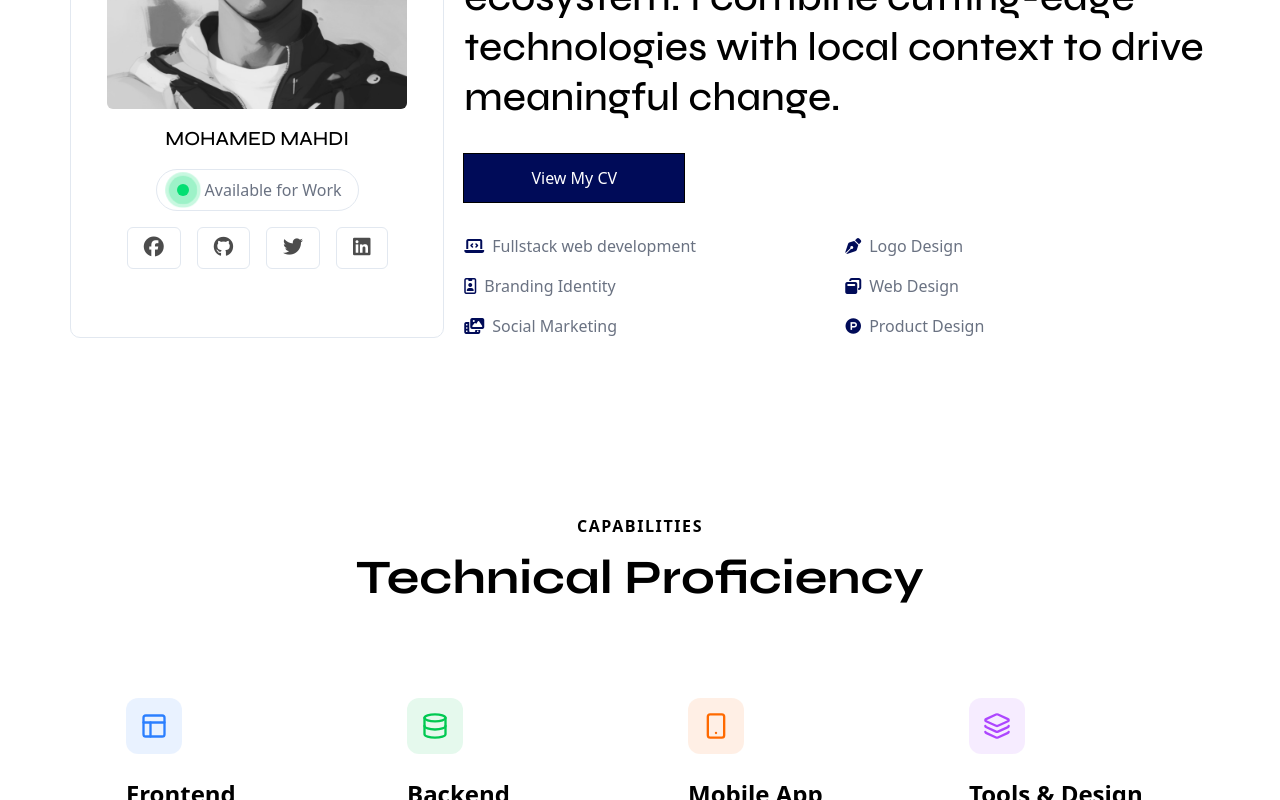
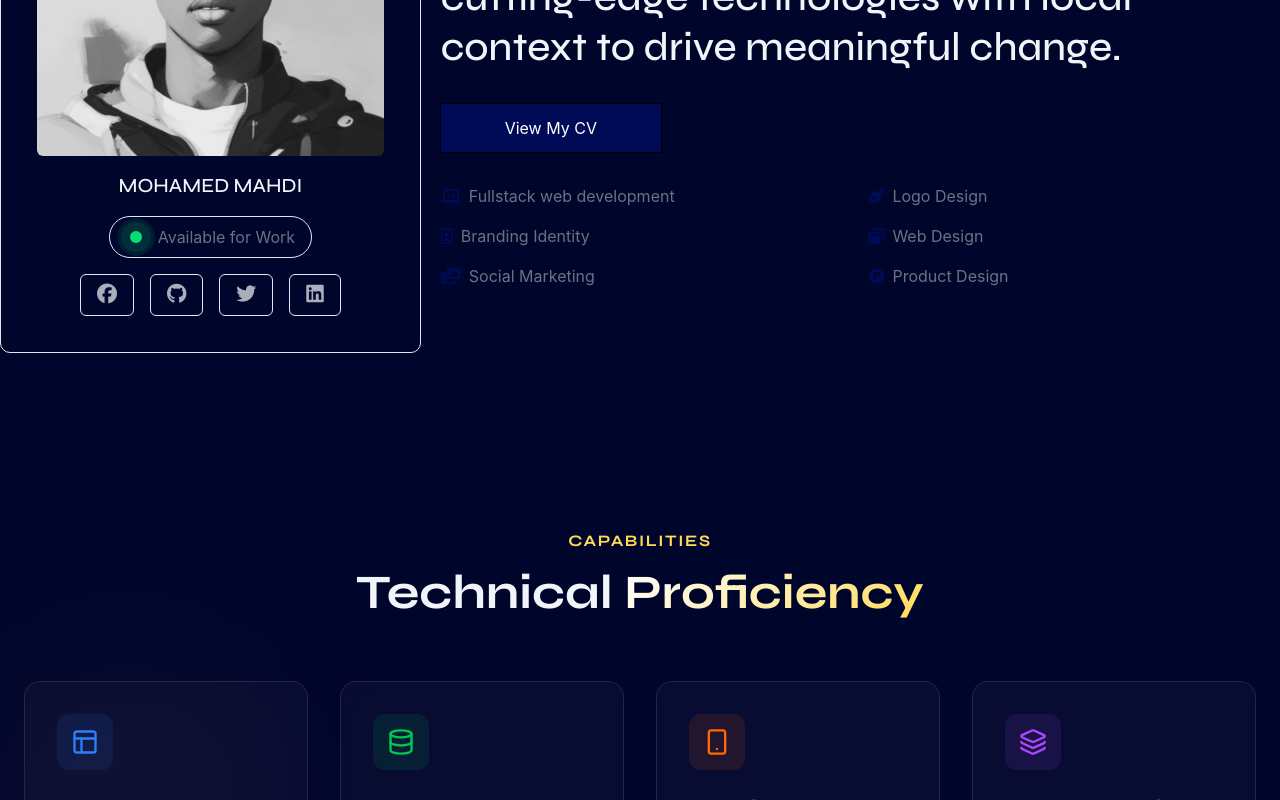
Before and after one commit to Maxamed459/My-Portfolio, a React (Vite) app: page / in a window 1280 px wide. Shown: the part 760-1560 px from the top of the page. Built offline with nearby package versions, Linux system fonts and the light colour scheme.

Commit message:
upadted the ui added dark mode

```diff
--- a/src/index.css
+++ b/src/index.css
@@ -1,59 +1,83 @@
 @import "tailwindcss";
 
-html {
-  scroll-behavior: smooth;
+@theme {
+  --color-primary: #000b58;
+  --color-accent: #ffdb5a;
+  --color-accent-hover: #fcd34d;
+  --color-secondary: #1a2a6c;
+
+  --font-sync: sync, "sans-serif";
+  --font-inter: "Inter", sans-serif;
+}
+
+@layer base {
+  :root {
+    --bg-color: #f8fafc;
+    --text-color: #0f172a;
+    --card-bg: #ffffff;
+    --card-border: rgba(0, 0, 0, 0.1);
+    --header-bg: rgba(248, 250, 252, 0.8);
+    --glow-opacity: 0.1;
+  }
+
+  .dark {
+    --bg-color: #00052c;
+    --text-color: #f1f5f9;
+    --card-bg: rgba(255, 255, 255, 0.03);
+    --card-border: rgba(255, 255, 255, 0.1);
+    --header-bg: rgba(0, 11, 88, 0.8);
+    --glow-opacity: 0.2;
+  }
+
+  body {
+    background-color: var(--bg-color);
+    color: var(--text-color);
+    font-family: var(--font-inter);
+    transition: background-color 0.3s ease, color 0.3s ease;
+    @apply antialiased;
+  }
+
+  h1, h2, h3, h4, h5, h6 {
+    font-family: var(--font-sync);
+  }
+
+  html {
+    scroll-behavior: smooth;
+  }
+}
+
+@layer utilities {
+  .glass {
+    background: var(--card-bg);
+    backdrop-filter: blur(12px);
+    -webkit-backdrop-filter: blur(12px);
+    border: 1px solid var(--card-border);
+  }
+
+
+
+  .text-gradient {
+    background: linear-gradient(135deg, var(--color-primary), var(--color-accent));
+    -webkit-background-clip: text;
+    background-clip: text;
+    -webkit-text-fill-color: transparent;
+  }
+
+  .dark .text-gradient {
+    background: linear-gradient(135deg, #fff, var(--color-accent));
+    -webkit-background-clip: text;
+    background-clip: text;
+    -webkit-text-fill-color: transparent;
+  }
+
+  .glow {
+    box-shadow: 0 0 20px rgba(255, 219, 90, var(--glow-opacity));
+  }
 }
 
 @font-face {
   font-family: sync;
-  src: url(../src/assets/fonts/Syne-VariableFont_wght.ttf);
-}
-
-@layer utilities {
-  .text-stroke {
-    -webkit-text-stroke: 1px black;
-    color: transparent;
-  }
-  .container {
-    width: 100%;
-  }
-
-  @media (min-width: 576px) {
-    .container,
-    .container-sm {
-      max-width: 540px;
-    }
-  }
-
-  @media (min-width: 768px) {
-    .container,
-    .container-md,
-    .container-sm {
-      max-width: 720px;
-    }
-  }
-
-  @media (min-width: 992px) {
-    .container,
-    .container-lg,
-    .container-md,
-    .container-sm {
-      max-width: 960px;
-    }
-  }
-
-  @media (min-width: 1200px) {
-    .container,
-    .container-xl,
-    .container-lg,
-    .container-md,
-    .container-sm {
-      max-width: 1140px;
-    }
-  }
-}
-@theme {
-  --font-sync: sync, "sans-serif";
+  src: url(./assets/fonts/Syne-VariableFont_wght.ttf);
 }
 
 #available {
```
